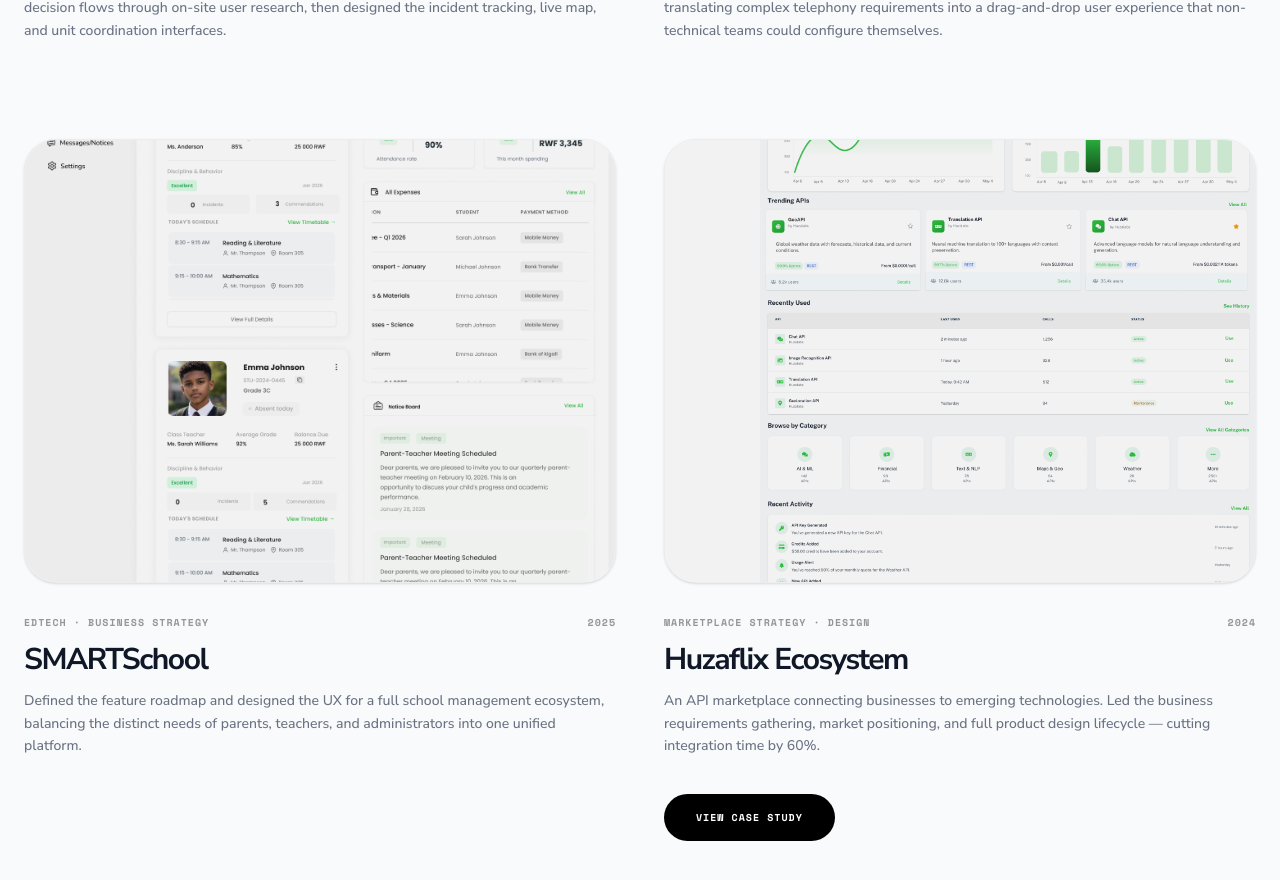
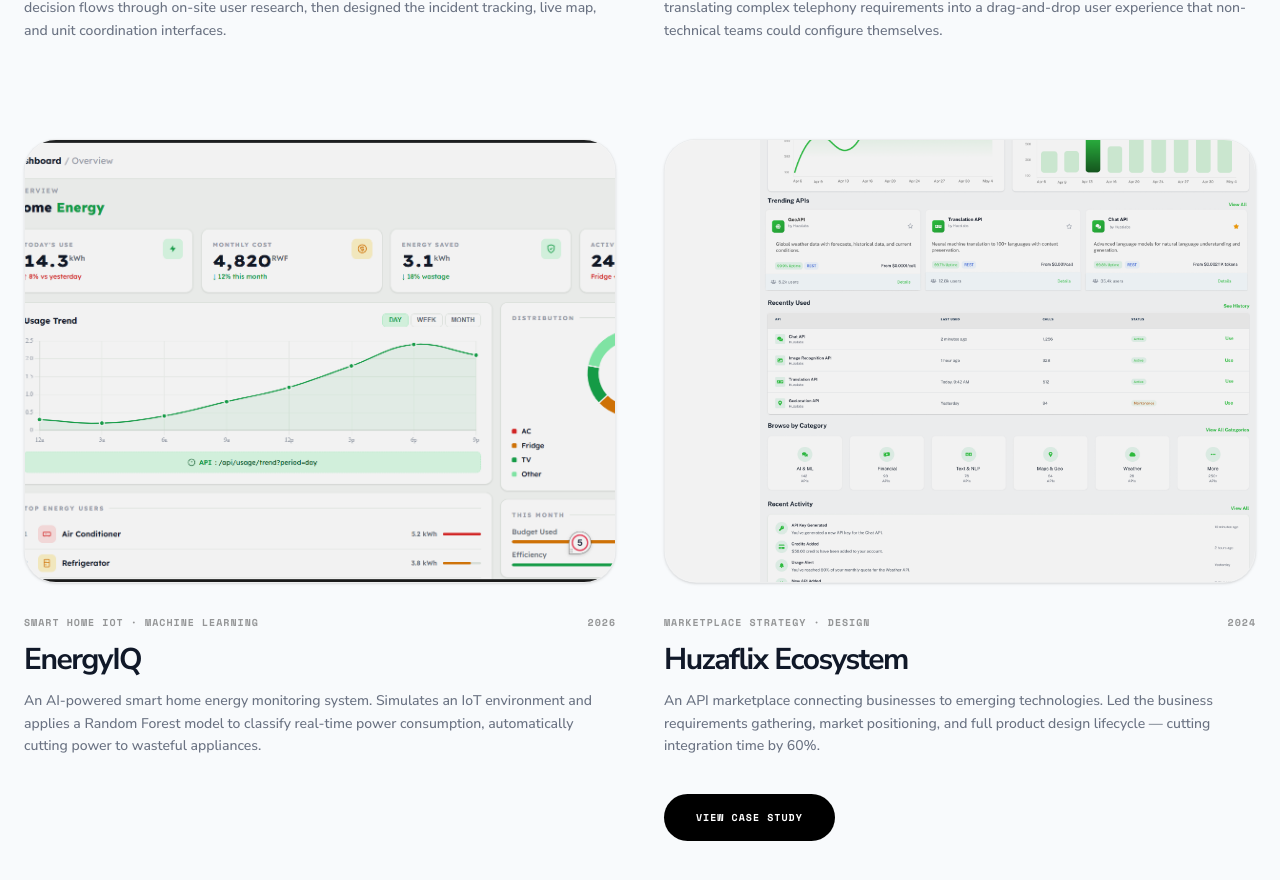
Before and after one commit to Igenajolie/MyPortfolio, a React (Vite) app: page / in a window 1280 px wide. Shown: the part 3875-4755 px from the top of the page. Built offline with nearby package versions, Linux system fonts and the light colour scheme; a web font is replaced by a local one.

Commit message:
Replace SMARTSchool with EnergyIQ AI project

```diff
--- a/src/data/portfolio.json
+++ b/src/data/portfolio.json
@@ -47,11 +47,11 @@
       "hasCaseStudy": null
     },
     {
-      "title": "SMARTSchool",
-      "category": "EdTech · Business Strategy",
-      "year": "2025",
-      "description": "Defined the feature roadmap and designed the UX for a full school management ecosystem, balancing the distinct needs of parents, teachers, and administrators into one unified platform.",
-      "image": "smartschool-dashboard.png",
+      "title": "EnergyIQ",
+      "category": "Smart Home IoT · Machine Learning",
+      "year": "2026",
+      "description": "An AI-powered smart home energy monitoring system. Simulates an IoT environment and applies a Random Forest model to classify real-time power consumption, automatically cutting power to wasteful appliances.",
+      "image": "energyiq-dashboard.png",
       "hasCaseStudy": null
     },
     {
--- a/src/project.jsx
+++ b/src/project.jsx
@@ -7,6 +7,7 @@
 import huzacadDashboard from './assets/huzacad-screenshot.png';
 import ivrLanding from './assets/IVR Landing Page.png';
 import smartschoolDashboard from './assets/smartschool-dashboard.png';
+import energyiqDashboard from './assets/energyiq-dashboard.png';
 import huzaflixDashboard from './assets/UserDashBoard.png';
 
 // Extracted Huzaflix Screens
@@ -164,6 +165,7 @@
     "huzacad-screenshot.png": huzacadDashboard,
     "IVR Landing Page.png": ivrLanding,
     "smartschool-dashboard.png": smartschoolDashboard,
+    "energyiq-dashboard.png": energyiqDashboard,
     "UserDashBoard.png": huzaflixDashboard
   };
 
```
Also changed, not shown: src/assets/energyiq-dashboard.png (added).
